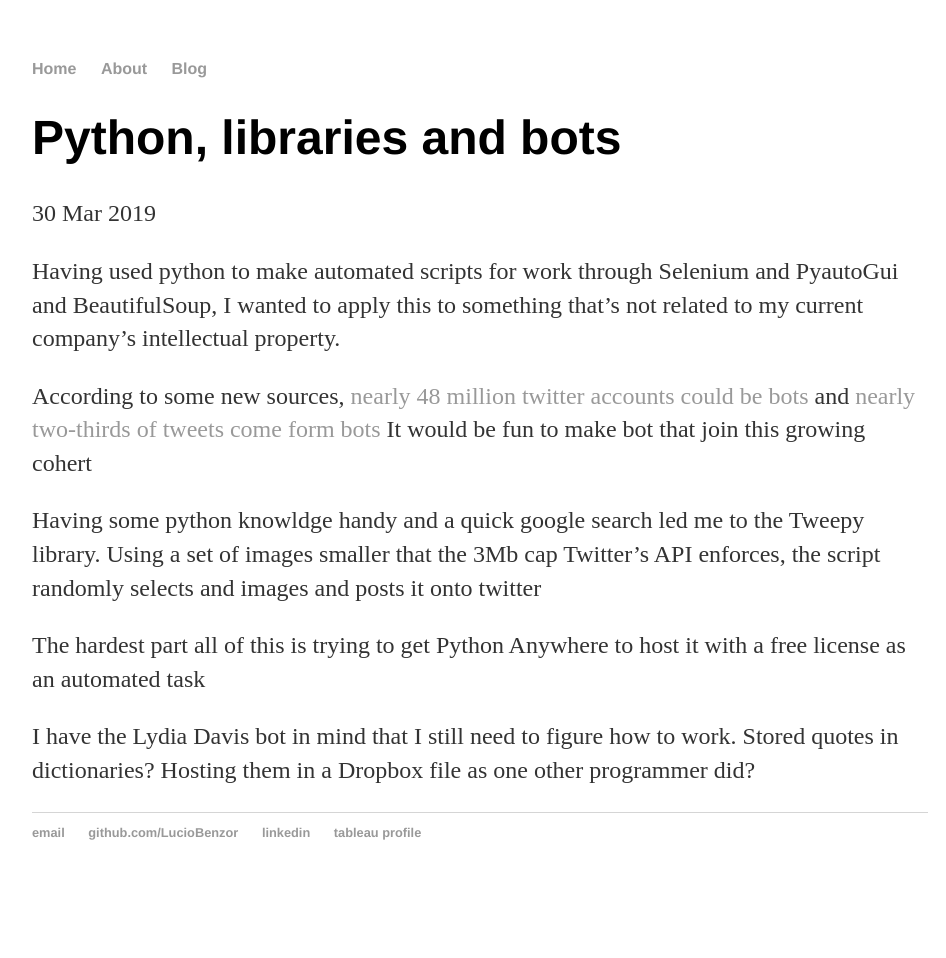
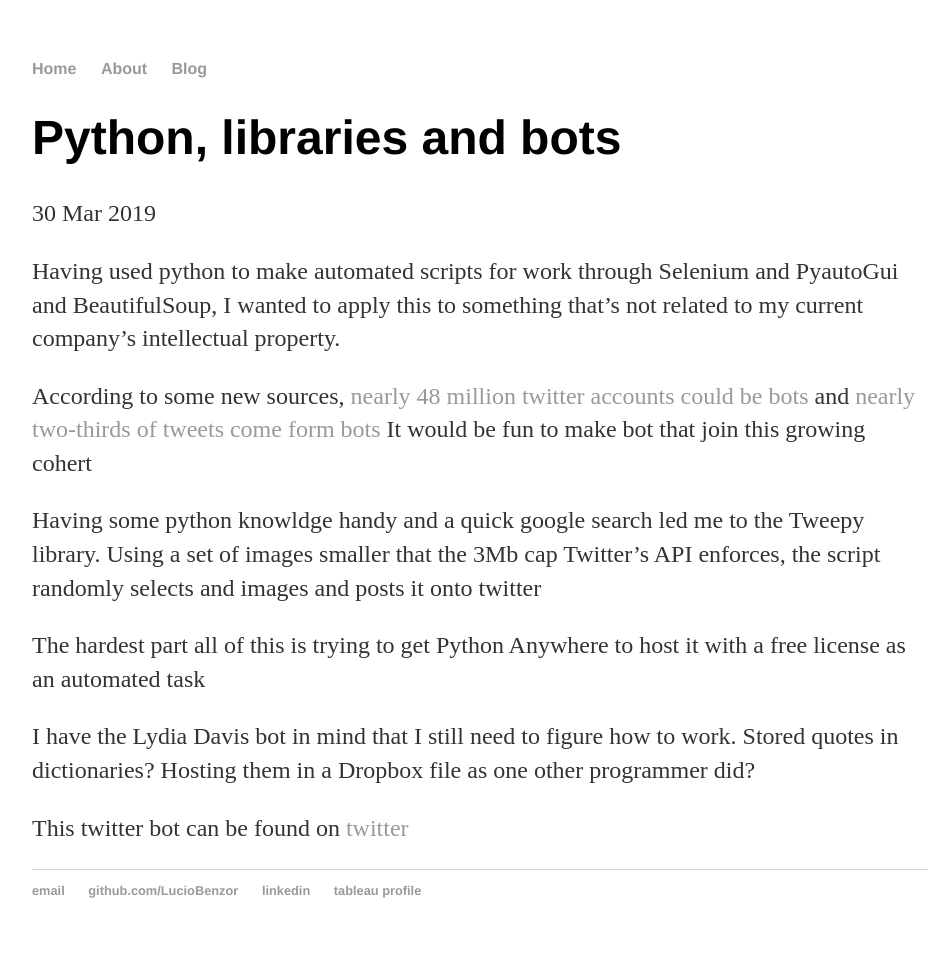
Before and after one commit to LucioBenzor/LucioBenzor.github.io, a Jekyll site: the page built from _posts/2019-03-26-Making-Bots.md, in a window 1280 px wide. Shown: the whole page, without its empty margins (160-1106 px from the left). Built offline with Jekyll 4.4.1, drawn with Linux system fonts in a browser that asks for light colours; before the commit the page ends 900 px from its top, so only the background shows below that.

Commit message:
Update 2019-03-26-Making-Bots.md

```diff
--- a/_posts/2019-03-26-Making-Bots.md
+++ b/_posts/2019-03-26-Making-Bots.md
@@ -16,3 +16,6 @@
 The hardest part all of this is trying to get Python Anywhere to host it with a free license as an automated task
 
 I have the Lydia Davis bot in mind that I still need to figure how to work. Stored quotes in dictionaries? Hosting them in a Dropbox file as one other programmer did?
+
+
+This twitter bot can be found on [twitter](https://twitter.com/PabloAndDaisy)
```
